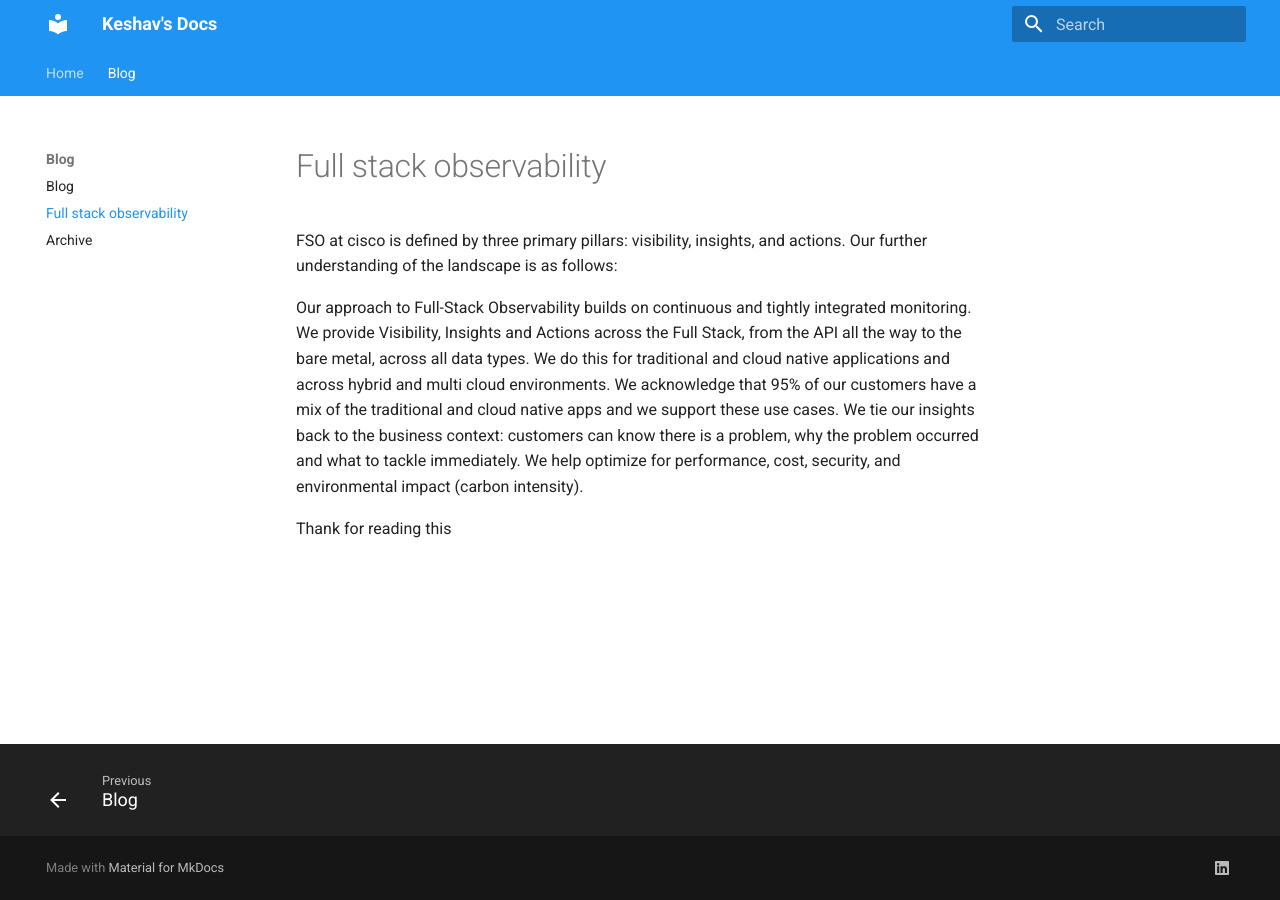
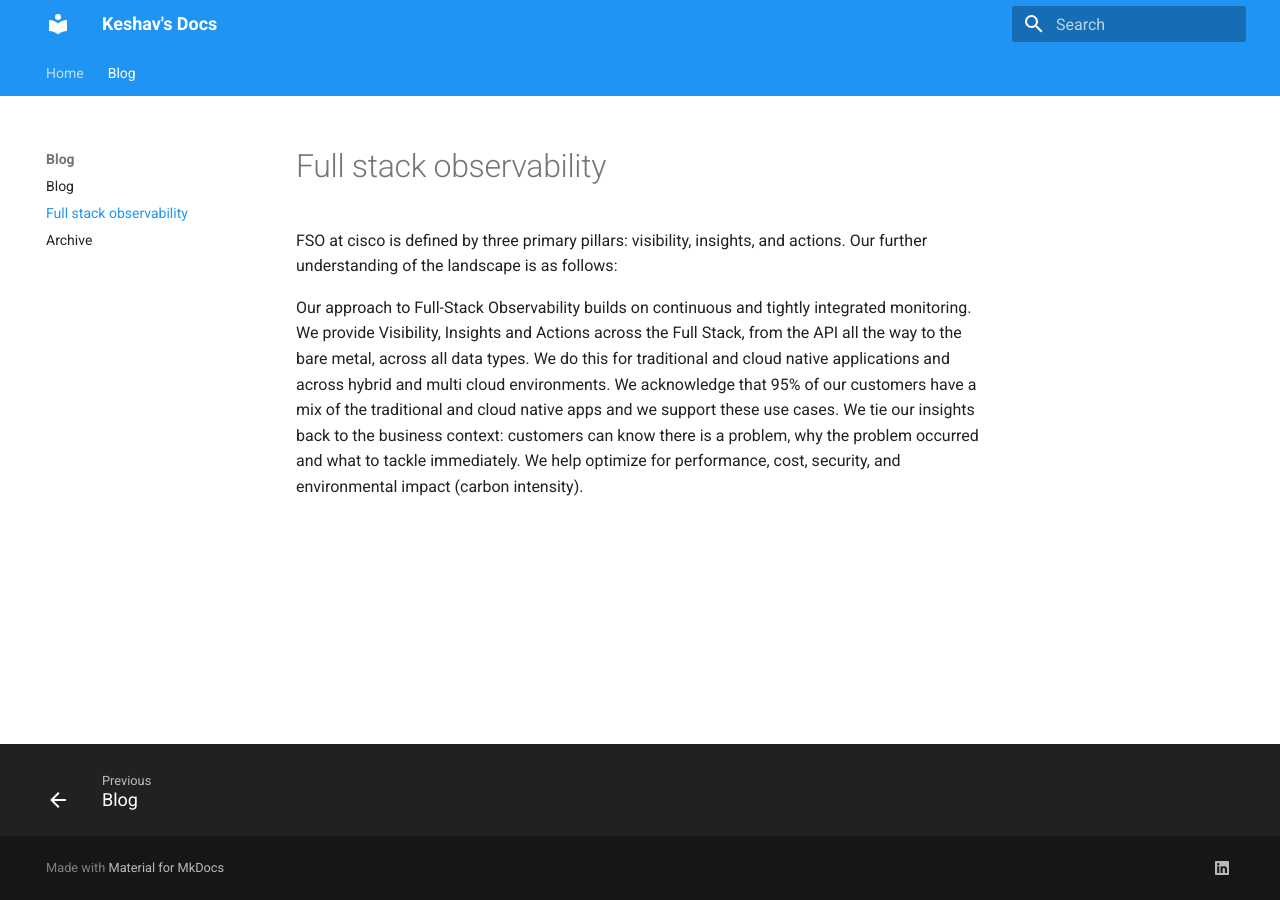
Before and after one commit to keshavjha1/keshavjha1.github.io, an MkDocs documentation site: the page built from docs/blog/Full-stack-obsrvability.md, in a window 1280 px wide. Built offline with MkDocs 1.6.1 and Material for MkDocs 9.7.7, drawn with Linux system fonts in a browser that asks for light colours; the version menu is left out.

Commit message:
new comit

```diff
--- a/docs/blog/Full-stack-obsrvability.md
+++ b/docs/blog/Full-stack-obsrvability.md
@@ -14,5 +14,3 @@ We do this for traditional and cloud native applications and across hybrid and m
 We acknowledge that 95% of our customers have a mix of the traditional and cloud native apps and we support these use cases.
 We tie our insights back to the business context: customers can know there is a problem, why the problem occurred and what to tackle immediately.
 We help optimize for performance, cost, security, and environmental impact (carbon intensity).
-
-Thank for reading this
```
